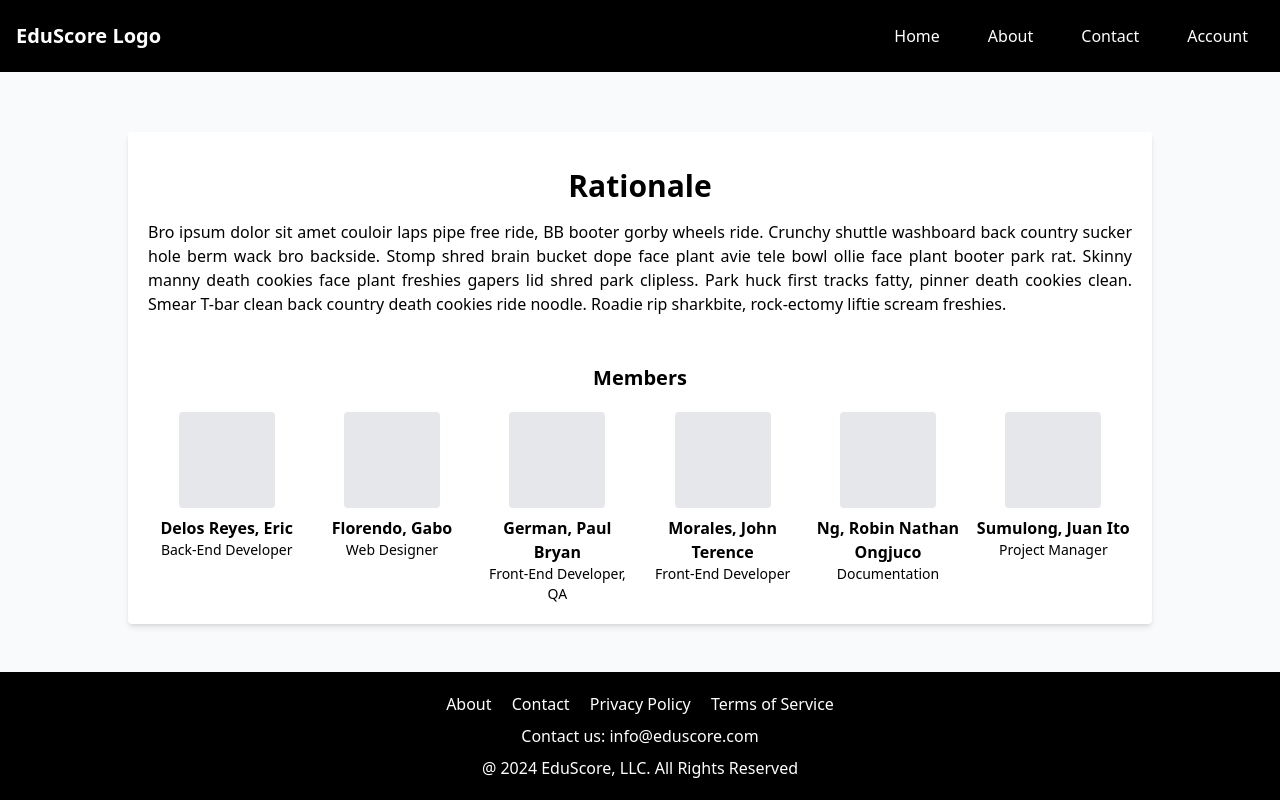
After one commit to riCODEre/EduScore, a Django app: page /about/ in a window 1280 px wide. The commit adds this page. Run offline with Django 5.2, Linux system fonts and the light colour scheme; some libraries are stand-ins or nearby versions.

Commit message:
added about.html. require photos and actual rationale

```diff
--- a/EvalSys/urls.py
+++ b/EvalSys/urls.py
@@ -10,5 +10,6 @@ urlpatterns = [
     path('eval_tag/<EvalID>', views.EvaluateTags, name='EvalTag'),
     path('login', views.UserLogin, name='UserLogin'),
     path('logout', views.UserLogout, name='UserLogout'),
-    path('search_prof', views.SearchProf, name='SearchProf')
+    path('search_prof', views.SearchProf, name='SearchProf'),
+    path('about/', views.about, name='about')
 ]
--- a/EvalSys/views.py
+++ b/EvalSys/views.py
@@ -131,3 +131,6 @@ def SearchProf(request):
                 return render(request, 'searchPage.html', {'SearchResults': TeacherRecs, 'search': searchRec})
     else:
         return render(request, 'searchPage.html')
+
+def about(request):
+    return render(request, 'about.html')
--- /dev/null
+++ b/templates/about.html
@@ -0,0 +1,59 @@
+{% extends 'temp_2.html' %}
+
+{% block title %}
+	About
+{% endblock %}
+
+{% block content %}
+    <div class="flex justify-center mt-[60px]">
+        <div class="bg-white shadow-md rounded p-5 mb-10 max-w-5xl mx-auto">
+{#            <h1 class="text-3xl font-bold text-center my-4">About Us</h1>#}
+            <h1 class="text-3xl font-bold text-center my-4">Rationale</h1>
+            <div class="text-center mb-4">
+{#                <h2 class="text-xl font-semibold">Rationale</h2>#}
+                <div class="mt-2 text-justify max-3x1 mx-auto">
+                    Bro ipsum dolor sit amet couloir laps pipe free ride, BB booter gorby wheels ride. Crunchy shuttle washboard back country sucker hole berm wack bro backside. Stomp shred brain bucket dope face plant avie tele bowl ollie face plant booter park rat. Skinny manny death cookies face plant freshies gapers lid shred park clipless. Park huck first tracks fatty, pinner death cookies clean. Smear T-bar clean back country death cookies ride noodle. Roadie rip sharkbite, rock-ectomy liftie scream freshies.
+                </div>
+            </div>
+
+
+            <div class="text-center mt-12">
+                <h2 class="text-xl font-semibold">Members</h2>
+                <div class="grid grid-cols-6 gap-2 mt-5">
+                    <div class="flex flex-col items-center">
+                        <div class="w-24 h-24 bg-gray-200 box-border rounded"></div>
+                        <div class="mt-2 font-semibold">Delos Reyes, Eric</div>
+                        <div class="text-sm">Back-End Developer</div>
+                    </div>
+                    <div class="flex flex-col items-center">
+                        <div class="w-24 h-24 bg-gray-200 box-border rounded"></div>
+                        <div class="mt-2 font-semibold">Florendo, Gabo</div>
+                        <div class="text-sm">Web Designer</div>
+                    </div>
+                    <div class="flex flex-col items-center">
+                        <div class="w-24 h-24 bg-gray-200 box-border rounded"></div>
+                        <div class="mt-2 font-semibold">German, Paul Bryan</div>
+                        <div class="text-sm">Front-End Developer, QA</div>
+                    </div>
+                    <div class="flex flex-col items-center">
+                        <div class="w-24 h-24 bg-gray-200 box-border rounded"></div>
+                        <div class="mt-2 font-semibold">Morales, John Terence</div>
+                        <div class="text-sm">Front-End Developer</div>
+                    </div>
+                    <div class="flex flex-col items-center">
+                        <div class="w-24 h-24 bg-gray-200 box-border rounded"></div>
+                        <div class="mt-2 font-semibold">Ng, Robin Nathan Ongjuco</div>
+                        <div class="text-sm">Documentation</div>
+                    </div>
+                    <div class="flex flex-col items-center">
+                        <div class="w-24 h-24 bg-gray-200 box-border rounded"></div>
+                        <div class="mt-2 font-semibold">Sumulong, Juan Ito</div>
+                        <div class="text-sm">Project Manager</div>
+                    </div>
+                </div>
+            </div>
+        </div>
+    </div>
+
+
+{% endblock %}
--- a/templates/temp_2.html
+++ b/templates/temp_2.html
@@ -18,7 +18,7 @@
             </div>
             <div class="flex space-x-4">
                 <a href="#" class="px-4 py-2">Home</a>
-                <a href="#" class="px-4 py-2">About</a>
+                <a href="{% url 'about' %}" class="px-4 py-2">About</a>
                 <a href="#" class="px-4 py-2">Contact</a>
                 <a href="#" class="px-4 py-2">Account</a>
             </div>
@@ -34,7 +34,7 @@
     <footer class="bg-black text-white p-5">
         <div class="container mx-auto text-center">
             <div class="mb-2">
-                <a href="#" class="px-2">About</a>
+                <a href="{% url 'about' %}" class="px-2">About</a>
                 <a href="#" class="px-2">Contact</a>
                 <a href="#" class="px-2">Privacy Policy</a>
                 <a href="#" class="px-2">Terms of Service</a>
```
